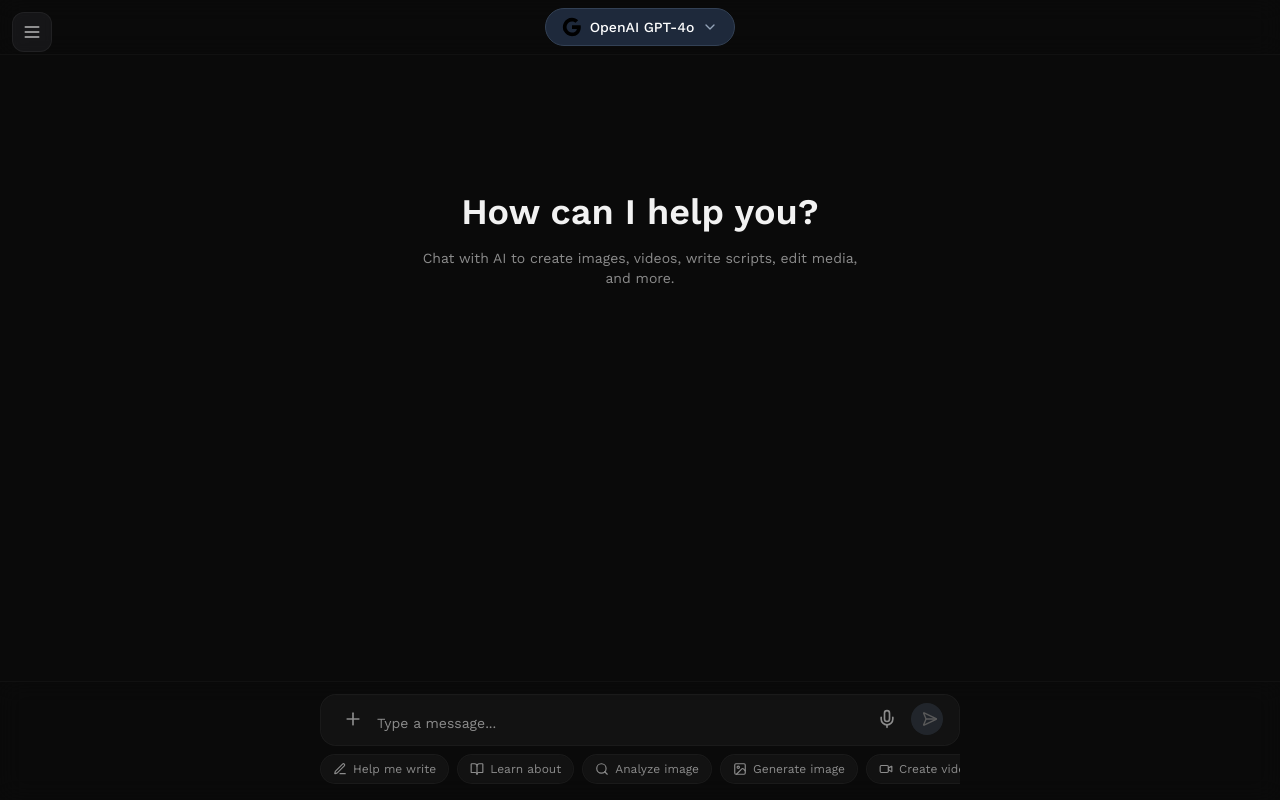
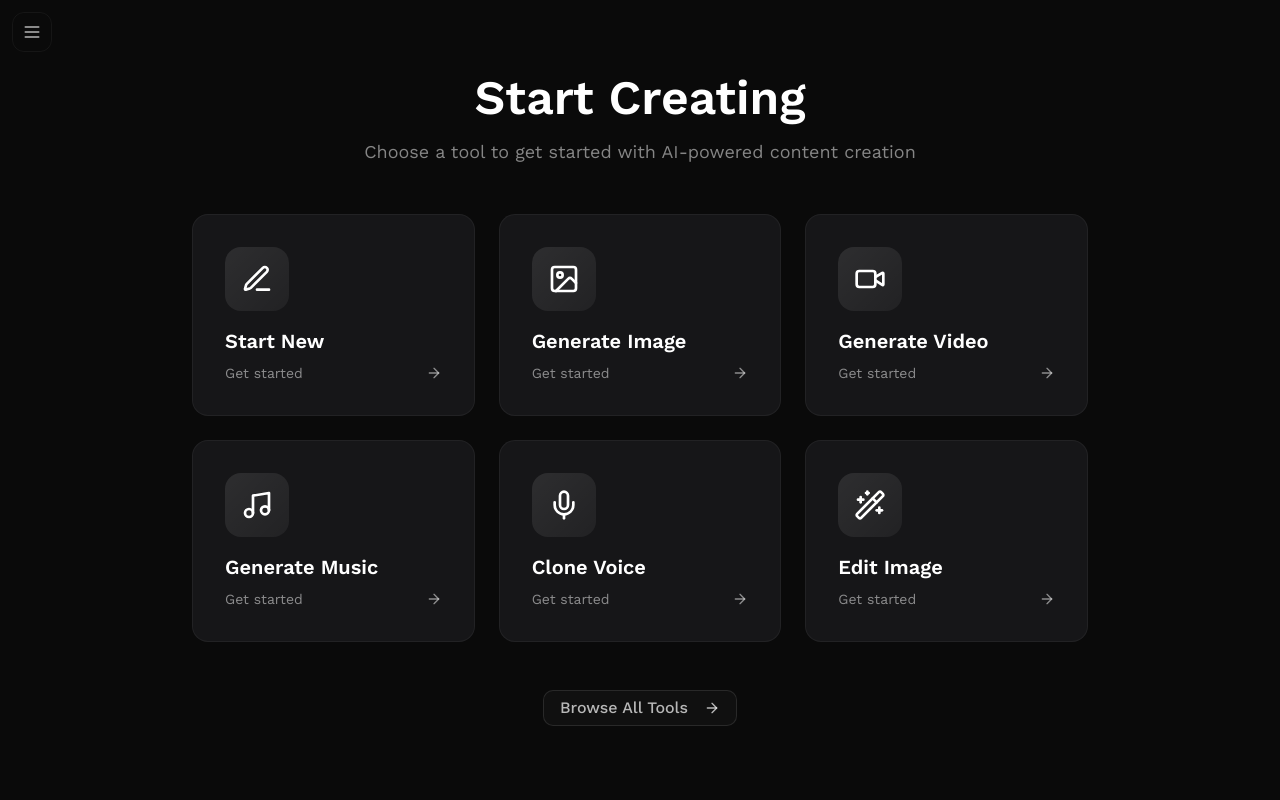
Before and after one commit to ashinstinct/sg-3f9e0639-0e46-47e0-ba87-cf415efaed8a-1774293159, a Next.js app: page /chat in a window 1280 px wide. Built offline with nearby package versions, Linux system fonts and the light colour scheme.

Commit message:
style(ui): update navigation and hero layout

```diff
--- a/src/components/Navigation.tsx
+++ b/src/components/Navigation.tsx
@@ -58,7 +58,6 @@ export function Navigation() {
         { name: "Start new", href: "/images/generate", icon: PenLine },
         { name: "Images", href: "/images", icon: ImageIcon },
         { name: "Video", href: "/video", icon: Video },
-        { name: "Chat", href: "/chat", icon: MessageSquare },
         { name: "Audio", href: "/audio", icon: Music },
         { name: "Avatar", href: "/avatar", icon: UserCircle },
       ],
@@ -85,9 +84,10 @@ export function Navigation() {
 
   return (
     <>
+      {/* Floating burger menu - no background bar */}
       <button
         onClick={() => setSidebarOpen(true)}
-        className="fixed top-3 left-3 z-50 flex items-center justify-center w-10 h-10 rounded-xl bg-[#1a1a1c]/80 backdrop-blur-sm border border-white/5 hover:bg-[#252528] transition-colors"
+        className="fixed top-3 left-3 z-50 flex items-center justify-center w-10 h-10 rounded-xl hover:bg-[#1a1a1c]/80 border border-white/5 transition-colors"
       >
         <Menu className="w-5 h-5 text-white/70" />
       </button>
--- a/src/pages/chat.tsx
+++ b/src/pages/chat.tsx
@@ -1,212 +1,84 @@
-import { useState, useRef, useEffect } from "react";
 import { Navigation } from "@/components/Navigation";
-import { ModelSelector, ModelOption } from "@/components/ModelSelector";
 import { SEO } from "@/components/SEO";
-import { Send, Plus, Mic, PenLine, BookOpen, Search, Sparkles, Image as ImageIcon, Video, Loader2 } from "lucide-react";
+import { useRouter } from "next/router";
+import { ArrowRight, Sparkles, Image as ImageIcon, Video, Music, Mic, PenLine, Wand2 } from "lucide-react";
 import { Button } from "@/components/ui/button";
 
-const chatModels: ModelOption[] = [
-  { id: "claude-sonnet-4", name: "Claude Sonnet 4", description: "Anthropic flagship reasoning", logo: "/logos/google.svg", tier: "pro" },
-  { id: "gpt-5.4", name: "OpenAI GPT-5.4", description: "Flagship model", logo: "/logos/google.svg", tier: "pro" },
-  { id: "gpt-5.3", name: "OpenAI GPT-5.3", description: "Instant replies", logo: "/logos/google.svg", tier: "pro" },
-  { id: "gpt-5.1", name: "OpenAI GPT-5.1", description: "Advanced reasoning", logo: "/logos/google.svg", tier: "pro" },
-  { id: "gpt-5", name: "OpenAI GPT-5", description: "Intelligent chat model", logo: "/logos/google.svg", tier: "pro" },
-  { id: "gpt-4o", name: "OpenAI GPT-4o", description: "Reliable, strong reasoning", logo: "/logos/google.svg", tier: "free" },
-  { id: "gpt-4o-mini", name: "OpenAI GPT-4o Mini", description: "Fast and responsive", logo: "/logos/google.svg", tier: "free" },
-  { id: "gemini-3.1-pro", name: "Gemini 3.1 Pro", description: "Google flagship reasoning", logo: "/logos/google.svg", tier: "pro" },
-  { id: "gemini-3-pro", name: "Gemini 3 Pro", description: "Reasoning, large context", logo: "/logos/google.svg", tier: "pro" },
-  { id: "gemini", name: "Gemini", description: "Excellent all-rounder", logo: "/logos/google.svg", tier: "free" },
-  { id: "qwen-3-max", name: "Qwen 3 Max", description: "Handles long, detailed work", logo: "/logos/google.svg", tier: "pro" },
-  { id: "llama-3.3", name: "Llama 3.3", description: "Versatile for everyday tasks", logo: "/logos/google.svg", tier: "free" },
-  { id: "deepinfra-kimi-k2", name: "DeepInfra Kimi K2", description: "Great for tough questions", logo: "/logos/google.svg", tier: "pro" },
-  { id: "minimax", name: "MiniMax", description: "Creative writing and generation", logo: "/logos/minimax.svg", tier: "pro" },
-];
-
-interface ChatMessage {
-  role: "user" | "assistant";
-  content: string;
-  timestamp: Date;
-}
-
-export default function ChatPage() {
-  const [selectedModel, setSelectedModel] = useState("gpt-4o");
-  const [input, setInput] = useState("");
-  const [messages, setMessages] = useState<ChatMessage[]>([]);
-  const [loading, setLoading] = useState(false);
-  const messagesEndRef = useRef<HTMLDivElement>(null);
-  const textareaRef = useRef<HTMLTextAreaElement>(null);
-
-  useEffect(() => {
-    messagesEndRef.current?.scrollIntoView({ behavior: "smooth" });
-  }, [messages]);
-
-  useEffect(() => {
-    if (textareaRef.current) {
-      textareaRef.current.style.height = "auto";
-      textareaRef.current.style.height = Math.min(textareaRef.current.scrollHeight, 120) + "px";
-    }
-  }, [input]);
-
-  const handleSend = async () => {
-    if (!input.trim() || loading) return;
-
-    const userMessage: ChatMessage = {
-      role: "user",
-      content: input.trim(),
-      timestamp: new Date(),
-    };
-    setMessages((prev) => [...prev, userMessage]);
-    setInput("");
-    setLoading(true);
-
-    // Simulate AI response - will connect to actual APIs later
-    setTimeout(() => {
-      const model = chatModels.find((m) => m.id === selectedModel);
-      const assistantMessage: ChatMessage = {
-        role: "assistant",
-        content: `This is a placeholder response from ${model?.name || "AI"}. API integration coming soon — this will connect to real ${model?.name} endpoints for text, image generation, video creation, and more.`,
-        timestamp: new Date(),
-      };
-      setMessages((prev) => [...prev, assistantMessage]);
-      setLoading(false);
-    }, 1500);
-  };
-
-  const handleKeyDown = (e: React.KeyboardEvent) => {
-    if (e.key === "Enter" && !e.shiftKey) {
-      e.preventDefault();
-      handleSend();
-    }
-  };
+export default function StartNew() {
+  const router = useRouter();
 
   const quickActions = [
-    { label: "Help me write", icon: PenLine },
-    { label: "Learn about", icon: BookOpen },
-    { label: "Analyze image", icon: Search },
+    { icon: PenLine, label: "Start New", href: "/images/generate", color: "from-indigo-500 to-purple-500" },
+    { icon: ImageIcon, label: "Generate Image", href: "/images/generate", color: "from-pink-500 to-rose-500" },
+    { icon: Video, label: "Generate Video", href: "/video/generate", color: "from-orange-500 to-amber-500" },
+    { icon: Music, label: "Generate Music", href: "/music", color: "from-cyan-500 to-blue-500" },
+    { icon: Mic, label: "Clone Voice", href: "/clone", color: "from-emerald-500 to-teal-500" },
+    { icon: Wand2, label: "Edit Image", href: "/edit/inpaint", color: "from-violet-500 to-purple-500" },
   ];
 
   return (
     <>
-      <SEO title="AI Chat — Back2Life.Studio" description="Chat with top AI models including ChatGPT, Claude, Gemini, and more" />
-      <div className="min-h-screen bg-background flex flex-col">
-        <Navigation />
+      <SEO
+        title="Start New - Back2Life.Studio"
+        description="Choose what you want to create with AI"
+      />
+      <Navigation />
 
-        {/* Top Bar with Model Selector */}
-        <div className="fixed top-0 left-0 right-0 z-40 bg-background/80 backdrop-blur-md border-b border-border/30">
-          <div className="flex items-center justify-center py-2 px-4">
-            <ModelSelector
-              models={chatModels}
-              selected={selectedModel}
-              onSelect={setSelectedModel}
-            />
-          </div>
-        </div>
-
-        {/* Chat Area */}
-        <main className="flex-1 pt-14 pb-48 px-4">
-          <div className="max-w-2xl mx-auto">
-            {messages.length === 0 ? (
-              <div className="flex flex-col items-center justify-center min-h-[50vh] text-center">
-                <h1 className="text-3xl md:text-4xl font-bold text-foreground mb-4">
-                  How can I help you?
-                </h1>
-                <p className="text-muted-foreground text-sm max-w-md mb-8">
-                  Chat with AI to create images, videos, write scripts, edit media, and more.
-                </p>
-              </div>
-            ) : (
-              <div className="space-y-6">
-                {messages.map((msg, i) => (
-                  <div
-                    key={i}
-                    className={`flex ${msg.role === "user" ? "justify-end" : "justify-start"}`}
-                  >
-                    <div
-                      className={`max-w-[85%] rounded-2xl px-4 py-3 ${
-                        msg.role === "user"
-                          ? "bg-primary text-primary-foreground"
-                          : "bg-muted text-foreground"
-                      }`}
-                    >
-                      <p className="text-sm whitespace-pre-wrap">{msg.content}</p>
-                    </div>
-                  </div>
-                ))}
-                {loading && (
-                  <div className="flex justify-start">
-                    <div className="bg-muted rounded-2xl px-4 py-3">
-                      <Loader2 className="w-4 h-4 animate-spin text-muted-foreground" />
-                    </div>
-                  </div>
-                )}
-                <div ref={messagesEndRef} />
-              </div>
-            )}
-          </div>
-        </main>
-
-        {/* Input Area - Fixed Bottom */}
-        <div className="fixed bottom-0 left-0 right-0 bg-background/80 backdrop-blur-md border-t border-border/30 z-40">
-          <div className="max-w-2xl mx-auto px-4 py-3">
-            {/* Input Bar */}
-            <div className="flex items-end gap-2 bg-muted/50 border border-border/50 rounded-2xl px-4 py-2">
-              <button className="flex-shrink-0 p-1.5 hover:bg-muted rounded-lg transition-colors mb-0.5">
-                <Plus className="w-5 h-5 text-muted-foreground" />
-              </button>
-              <textarea
-                ref={textareaRef}
-                value={input}
-                onChange={(e) => setInput(e.target.value)}
-                onKeyDown={handleKeyDown}
-                placeholder="Type a message..."
-                rows={1}
-                className="flex-1 bg-transparent border-none outline-none resize-none text-sm text-foreground placeholder:text-muted-foreground min-h-[24px] max-h-[120px] py-1"
-              />
-              <button className="flex-shrink-0 p-1.5 hover:bg-muted rounded-lg transition-colors mb-0.5">
-                <Mic className="w-5 h-5 text-muted-foreground" />
-              </button>
-              <button
-                onClick={handleSend}
-                disabled={!input.trim() || loading}
-                className="flex-shrink-0 p-2 bg-slate-600 hover:bg-slate-500 disabled:opacity-30 disabled:hover:bg-slate-600 rounded-full transition-colors mb-0.5"
-              >
-                <Send className="w-4 h-4 text-white rotate-45" />
-              </button>
+      <main className="min-h-screen bg-[#0a0a0a] flex flex-col">
+        <section className="flex-1 flex items-center justify-center px-4 py-8">
+          <div className="max-w-4xl w-full">
+            <div className="text-center mb-12">
+              <h1 className="text-3xl md:text-5xl font-bold text-white mb-4">
+                Start Creating
+              </h1>
+              <p className="text-base md:text-lg text-white/50 max-w-xl mx-auto">
+                Choose a tool to get started with AI-powered content creation
+              </p>
             </div>
 
-            {/* Quick Actions */}
-            <div className="flex items-center gap-2 mt-2 overflow-x-auto pb-1 scrollbar-hide">
-              {quickActions.map((action) => {
+            <div className="grid grid-cols-1 sm:grid-cols-2 lg:grid-cols-3 gap-4 md:gap-6">
+              {quickActions.map((action, idx) => {
                 const Icon = action.icon;
                 return (
                   <button
-                    key={action.label}
-                    onClick={() => setInput(action.label + ": ")}
-                    className="flex items-center gap-1.5 px-3 py-1.5 bg-muted/50 border border-border/50 rounded-full hover:bg-muted transition-colors whitespace-nowrap flex-shrink-0"
+                    key={idx}
+                    onClick={() => router.push(action.href)}
+                    className="relative group overflow-hidden rounded-2xl bg-[#161618] border border-white/5 hover:border-white/15 transition-all duration-300 hover:scale-[1.02]"
                   >
-                    <Icon className="w-3.5 h-3.5 text-muted-foreground" />
-                    <span className="text-xs text-muted-foreground">{action.label}</span>
+                    <div className={`absolute inset-0 bg-gradient-to-br ${action.color} opacity-0 group-hover:opacity-10 transition-opacity`} />
+
+                    <div className="relative p-6 md:p-8">
+                      <div className="w-14 h-14 md:w-16 md:h-16 rounded-2xl bg-gradient-to-br from-white/10 to-white/5 flex items-center justify-center mb-4 group-hover:scale-110 transition-transform">
+                        <Icon className="w-7 h-7 md:w-8 md:h-8 text-white" />
+                      </div>
+
+                      <h3 className="text-lg md:text-xl font-semibold text-white mb-2 text-left">
+                        {action.label}
+                      </h3>
+
+                      <div className="flex items-center text-sm text-white/50 group-hover:text-white/70 transition-colors">
+                        <span className="flex-1 text-left">Get started</span>
+                        <ArrowRight className="w-4 h-4 group-hover:translate-x-1 transition-transform" />
+                      </div>
+                    </div>
                   </button>
                 );
               })}
-              <button
-                onClick={() => setInput("Generate an image of ")}
-                className="flex items-center gap-1.5 px-3 py-1.5 bg-muted/50 border border-border/50 rounded-full hover:bg-muted transition-colors whitespace-nowrap flex-shrink-0"
+            </div>
+
+            <div className="mt-12 text-center">
+              <Button
+                variant="outline"
+                onClick={() => router.push("/tools")}
+                className="border-white/10 text-white/70 hover:text-white hover:bg-white/5 text-base"
               >
-                <ImageIcon className="w-3.5 h-3.5 text-muted-foreground" />
-                <span className="text-xs text-muted-foreground">Generate image</span>
-              </button>
-              <button
-                onClick={() => setInput("Create a video of ")}
-                className="flex items-center gap-1.5 px-3 py-1.5 bg-muted/50 border border-border/50 rounded-full hover:bg-muted transition-colors whitespace-nowrap flex-shrink-0"
-              >
-                <Video className="w-3.5 h-3.5 text-muted-foreground" />
-                <span className="text-xs text-muted-foreground">Create video</span>
-              </button>
+                Browse All Tools
+                <ArrowRight className="w-4 h-4 ml-2" />
+              </Button>
             </div>
           </div>
-        </div>
-      </div>
+        </section>
+      </main>
     </>
   );
 }
```
Also changed, not shown: src/pages/index.tsx (+3 -13 lines).
